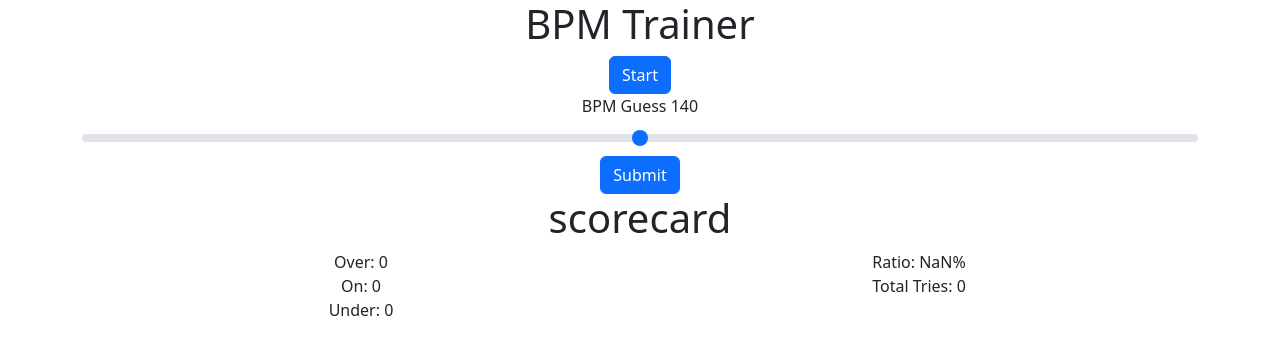
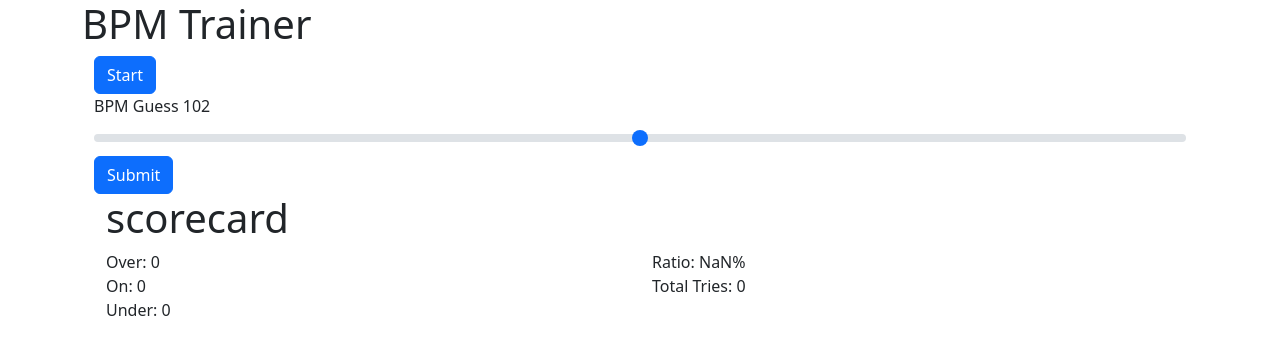
Before and after one commit to flubber2077/bpmtool, a React (Create React App) app: page / in a window 1280 px wide. Shown: the top 354 px of the page. Built offline with nearby package versions, Linux system fonts and the light colour scheme; no server answers.

Commit message:
refactor code and npm update

```diff
--- a/src/App.js
+++ b/src/App.js
@@ -1,12 +1,13 @@
 import React from "react";
 import Metronome from "./Metronome";
-import "./App.css";
+import Container from "react-bootstrap/Container";
+// import "./App.css";
 
 export default function App() {
   return (
-    <div className="App">
+    <Container fluid="sm">
       <header><h1>BPM Trainer</h1></header>
       <Metronome />
-    </div>
+    </Container>
   );
 }
--- a/src/Metronome.js
+++ b/src/Metronome.js
@@ -5,8 +5,8 @@ import Container from "react-bootstrap/Container";
 import Form from "react-bootstrap/Form";
 import click1 from "./click.mp3";
 import silence1 from "./silence.wav";
-import {Howler, Howl} from "howler";
-import {useInterval} from 'usehooks-ts'
+import { Howler, Howl } from "howler";
+import { useInterval } from 'usehooks-ts'
 
 const click = new Howl({
     src: click1,
@@ -20,9 +20,7 @@ const silence = new Howl({
     html5: true,
     loop: true,
     preload: true
-})
-
-let timer = null;
+});
 
 export default function Metronome() {
     const minBPM = 40;
@@ -33,37 +31,30 @@ export default function Metronome() {
     const [on, setOn] = useState(0);
     const [high, setHigh] = useState(0);
     const [bpm, setBPM] = useState();
-    const [guess, setGuess] = useState((minBPM+maxBPM)/2);
+    const [guess, setGuess] = useState(102);
 
-    const rangeConversion = num => Math.floor(num * (maxBPM - minBPM) + minBPM);
+    const rangeConversion = num => Math.round(num * (maxBPM - minBPM) + minBPM);
 
-    const genNewBPM = () =>{
-        let currBPM = rangeConversion(Math.random());
-        setBPM(currBPM);
-        return currBPM;
-    }
+    const genNewBPM = () => setBPM(rangeConversion(Math.random()));
 
-    useInterval(
-        () => click.play(),
-        playing ? (60/bpm) * 1000 : null,
-    )
+    useInterval(() => click.play(), playing ? (60 / bpm) * 1000 : null);
 
     const onClick = () => {
         if (playing) {
             silence.pause();
-            setPlaying(false);
-        } else {
-            genNewBPM();
-            setPlaying(true);
+        }
+        else {
             silence.play();
             click.play();
         }
+        setPlaying(!playing);
     };
 
     const handleSubmit = event => {
         event.preventDefault();
-        let percDiff = Math.trunc((guess - bpm) / bpm * 100);
+        let percDiff = (guess - bpm) / bpm * 100;
         if (Math.abs(percDiff) < scoreCutoff) {
+            genNewBPM();
             setOn(on + 1);
             setPlaying(false);
         }
@@ -73,7 +64,7 @@ export default function Metronome() {
 
     const handleInputChange = event => {
         let input = parseFloat(event.target.value);
-        setGuess(rangeConversion((input + (input*input*input))/2)); // quasi exponential response
+        setGuess(rangeConversion((input + (input * input * input)) / 2)); // quasi exponential response
     };
 
     return (
@@ -83,11 +74,11 @@ export default function Metronome() {
             </div>
             <Form onSubmit={handleSubmit}>
                 <Form.Label>BPM Guess {guess}</Form.Label>
-                <Form.Range min="0" max="1" step=".002"onChange={handleInputChange} />
+                <Form.Range min="0" max="1" step=".002" onChange={handleInputChange} />
                 <Button type="submit">Submit</Button>
             </Form>
 
             <Scorecard high={high} low={low} on={on} />
         </Container>
     );
-}
+};
--- a/src/Scorecard.js
+++ b/src/Scorecard.js
@@ -3,9 +3,7 @@ import Row from 'react-bootstrap/Row';
 import Col from 'react-bootstrap/Col';
 
 export default function Scorecard(props) {
-    function formatAsPercent(decimal) {
-        return Math.floor(decimal * 100) + "%";
-    }
+    const formatAsPercent = decimal => Math.floor(decimal * 100) + "%";
     let total = props.on + props.high + props.low;
     let percentage = formatAsPercent(props.on / total);
     return (
```
Also changed, not shown: 1 other file (tests, documents, lock files or other folders).
